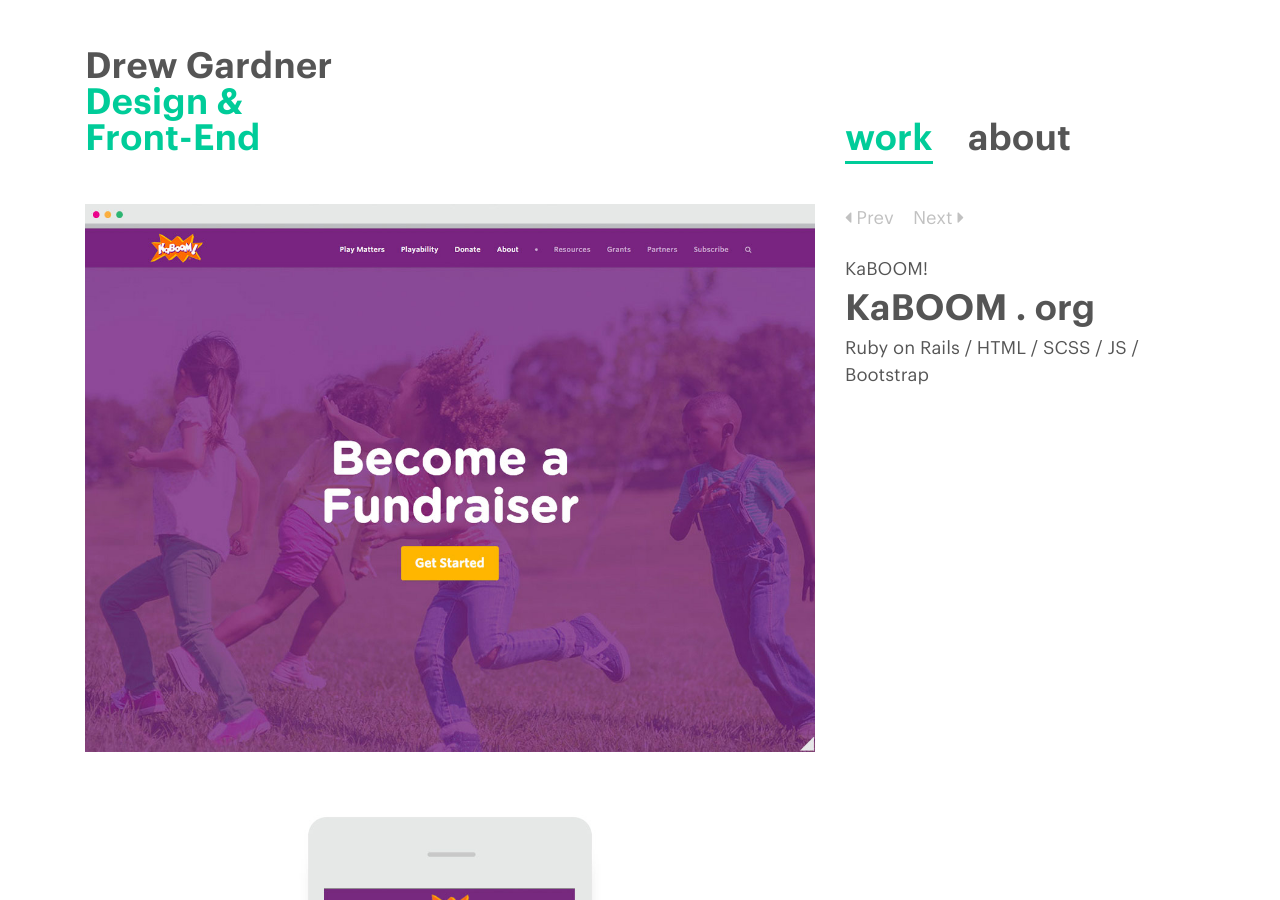
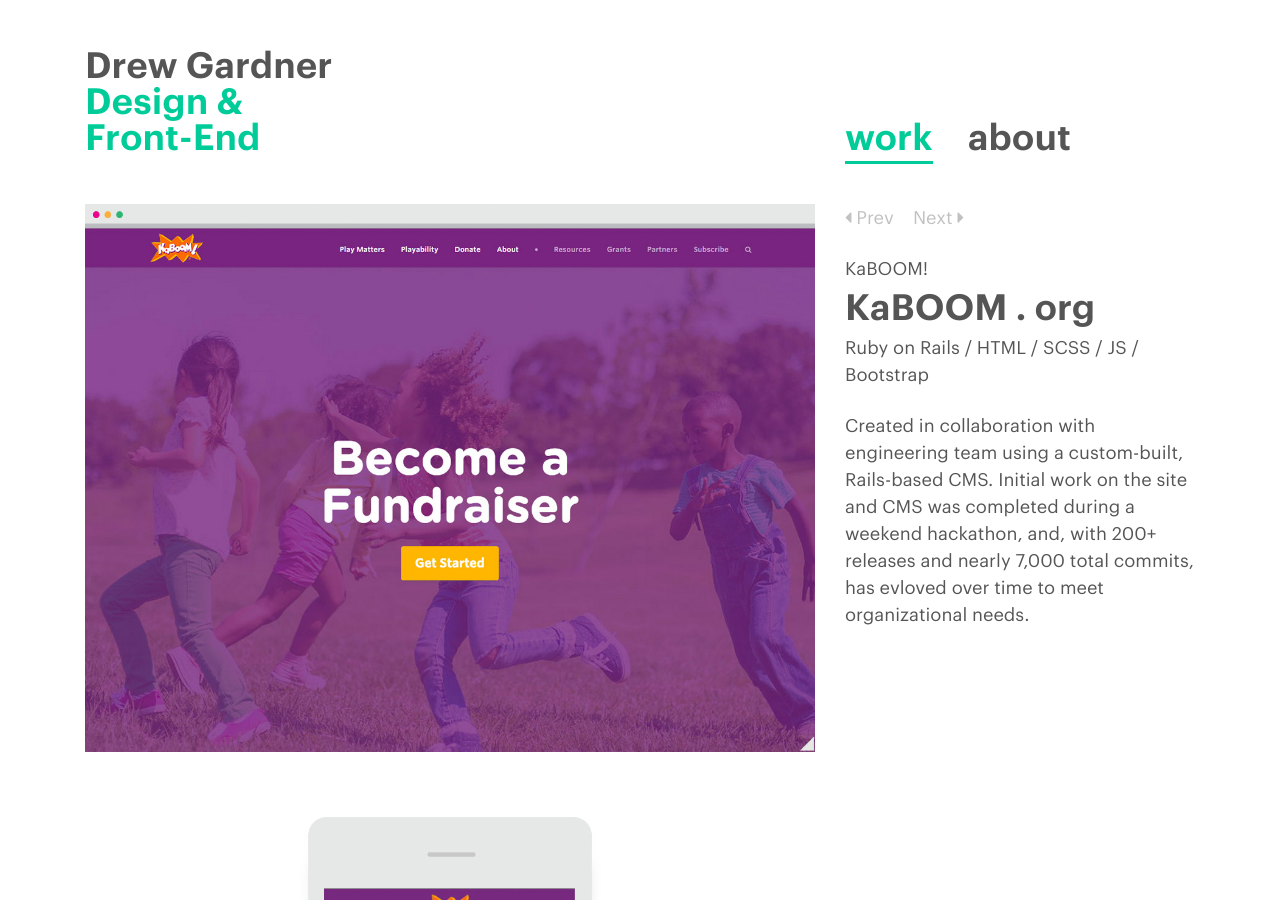
Before and after one commit to dreeeeewwwww/dreeeeewwwww.github.io, a Jekyll site: the page built from _posts/2017-09-13-kaboom-site.html, in a window 1280 px wide and 900 px high. Built offline with Jekyll 4.4.1, drawn with Linux system fonts in a browser that asks for light colours; nearby versions of some CDN libraries.

Commit message:
update k! description, update mmfa spacing

```diff
--- a/_posts/2017-09-12-mmfa.html
+++ b/_posts/2017-09-12-mmfa.html
@@ -1,9 +1,9 @@
 ---
 layout: post
 nav: Work
-title: Graphics, illustrations and charts
+title: Graphics, illustrations, charts
 org: Media Matters for America
-summary: Produced while working as the in-house designer for Media Matters, a non-profit organization centered on monitoring, analyzing, and correcting conservative misinformation in the U.S. media.
+summary: Produced while working as the in-house designer for Media Matters, a non-profit organization centered on monitoring, analyzing, and correcting conservative misinformation in the U.S. media. Work appeared in daily news articles, research papers, and publications.
 tech:
 img: /assets/image/work/mmfa-climate-playbook.png
 tags: www
--- a/_posts/2017-09-13-kaboom-site.html
+++ b/_posts/2017-09-13-kaboom-site.html
@@ -3,7 +3,7 @@
 nav: Work
 title: KaBOOM . org
 org: KaBOOM!
-summary:
+summary: Created in collaboration with engineering team using a custom-built, Rails-based CMS. Initial work on the site and CMS was completed during a weekend hackathon, and, with 200+ releases and nearly 7,000 total commits, has evloved over time to meet organizational needs.
 tech: Ruby on Rails / HTML / SCSS / JS / Bootstrap
 img: /assets/image/work/kaboom-desktop-fundraise.jpg
 tags: www
```
